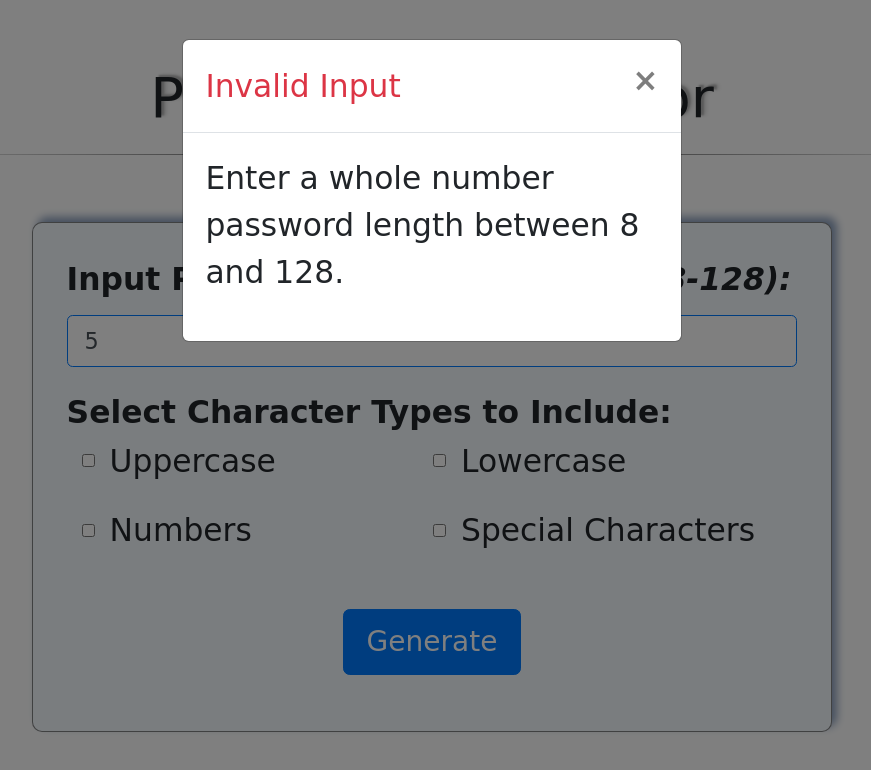
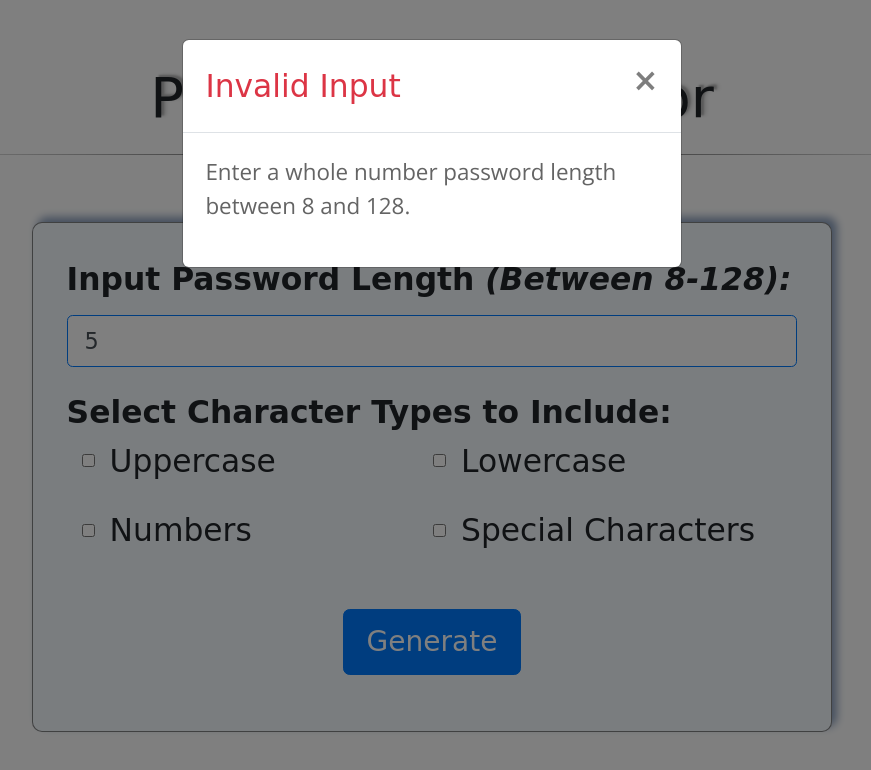
Before and after one commit to mhans003/passwordgenerator, a plain HTML site: page index.html in a window 1280 px wide. Both pictures are taken after typing "5" into the empty fields and a click on the button "Generate". Shown: the whole page, without its empty margins (208-1079 px from the left). Drawn offline with nearby package versions, Linux system fonts and the light colour scheme; some packages are replaced by stand-ins of ours; a script that the page names is missing; a web font is replaced by a local one.

Commit message:
changed font and color of password output

```diff
--- a/assets/stylesheets/style.css
+++ b/assets/stylesheets/style.css
@@ -42,3 +42,9 @@
 #copy-button {
     align-content: center !important;
 }
+
+#password-output {
+    font-family: 'Open Sans', sans-serif;
+    font-size: 1.0rem;
+    color: rgba(100,100,100,1.0);
+}
--- a/index.html
+++ b/index.html
@@ -7,6 +7,7 @@
     <script src="https://kit.fontawesome.com/a18bce666e.js" crossorigin="anonymous"></script>
     <!--Google Fonts-->
     <link href="https://fonts.googleapis.com/css2?family=Iceland&display=swap" rel="stylesheet">
+    <link href="https://fonts.googleapis.com/css2?family=Open+Sans&display=swap" rel="stylesheet">
     <!--Bootstrap-->
     <link rel="stylesheet" href="https://stackpath.bootstrapcdn.com/bootstrap/4.5.0/css/bootstrap.min.css" integrity="sha384-9aIt2nRpC12Uk9gS9baDl411NQApFmC26EwAOH8WgZl5MYYxFfc+NcPb1dKGj7Sk" crossorigin="anonymous">
     <!--jQuery and Bootstrap JS-->
```
